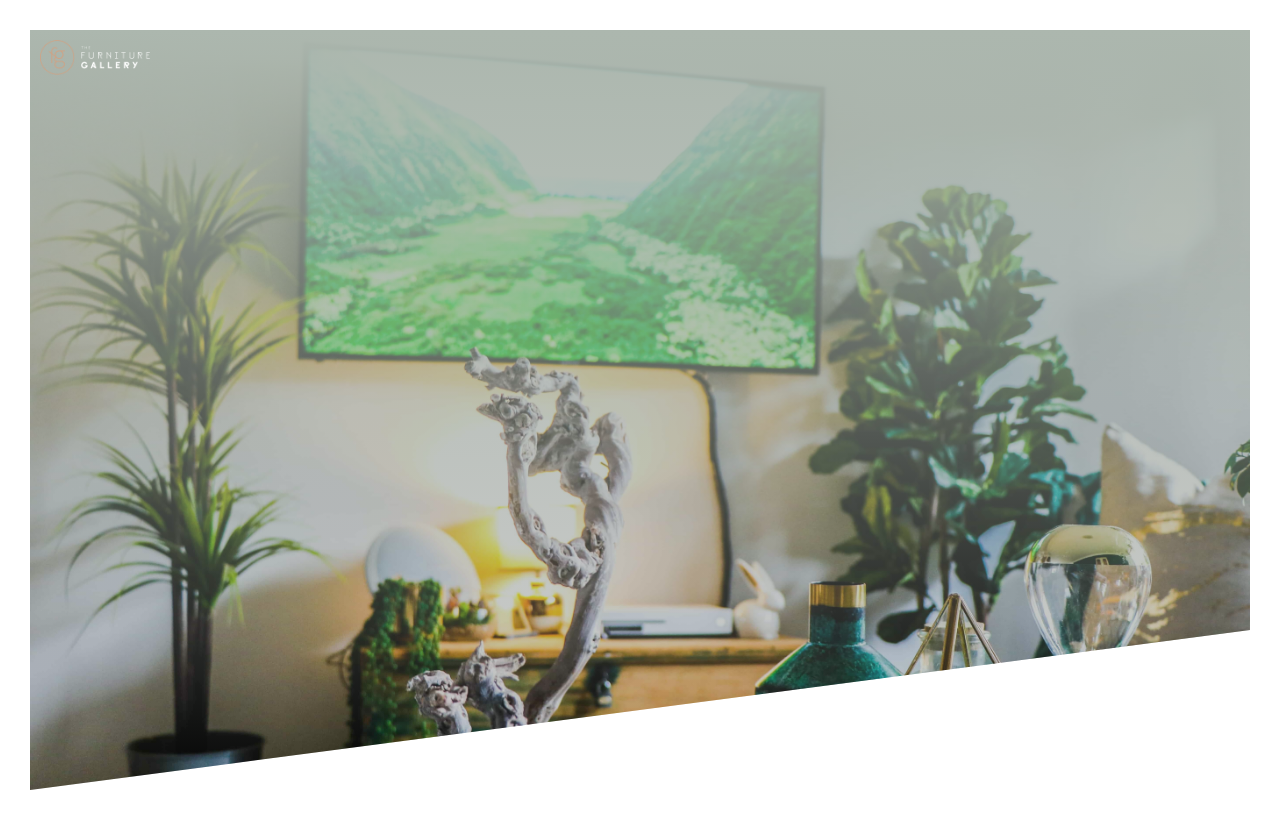
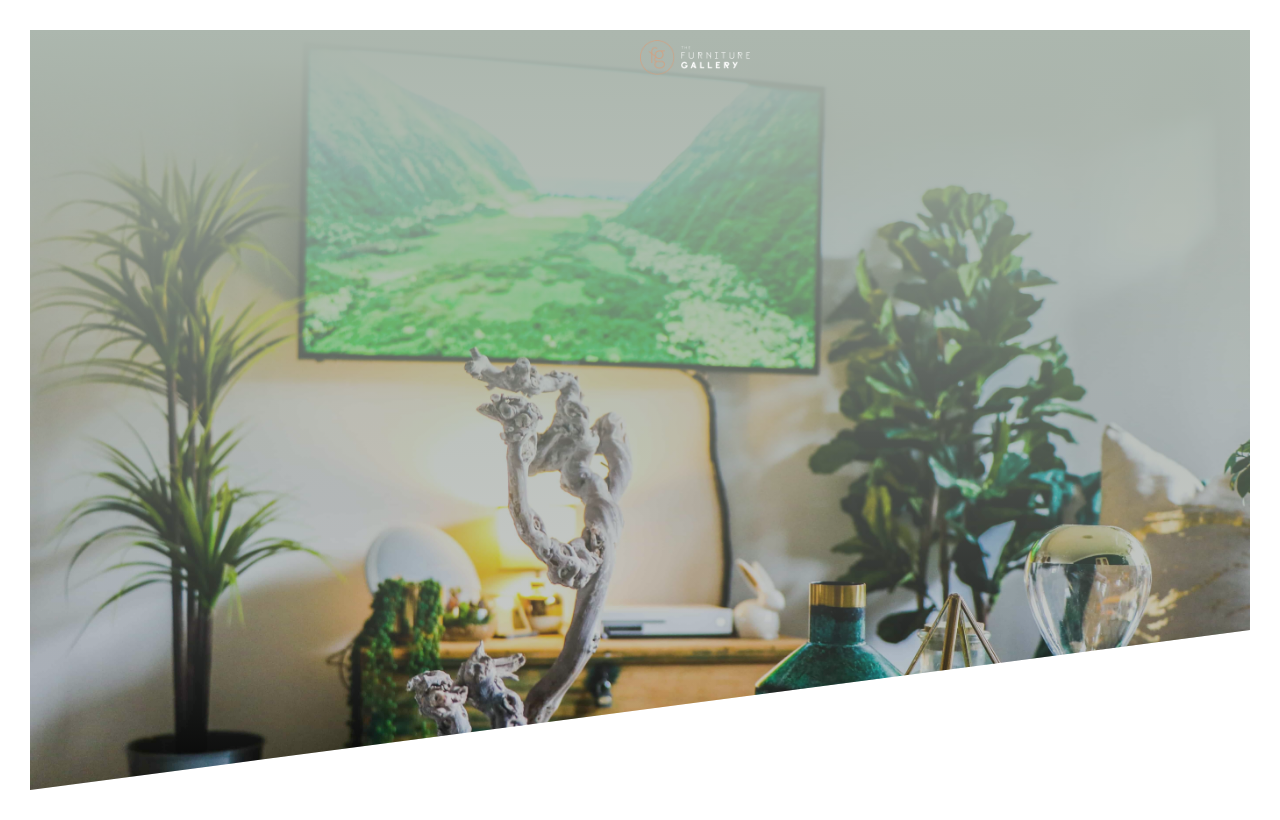
Before and after one commit to ejiro1994/neoteryc, a plain HTML site: page index.html in a window 1280 px wide. Drawn offline with Linux system fonts and the light colour scheme.

Commit message:
first commit

```diff
--- a/css/style.css
+++ b/css/style.css
@@ -31,7 +31,7 @@ body {
 .logo-box {
 	position: absolute;
 	top: 40px;
-	left: 40px;
+	left: 50%;
 }
 
 .logo {
```
